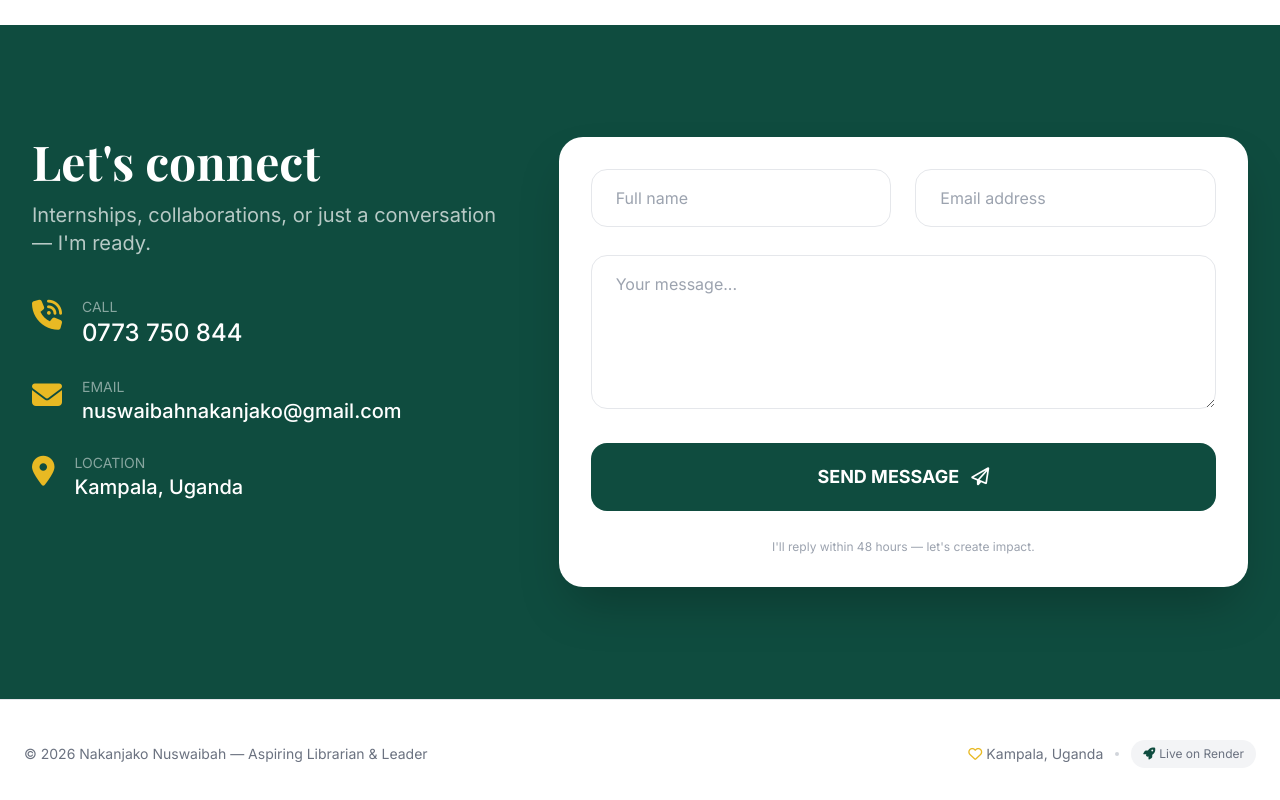
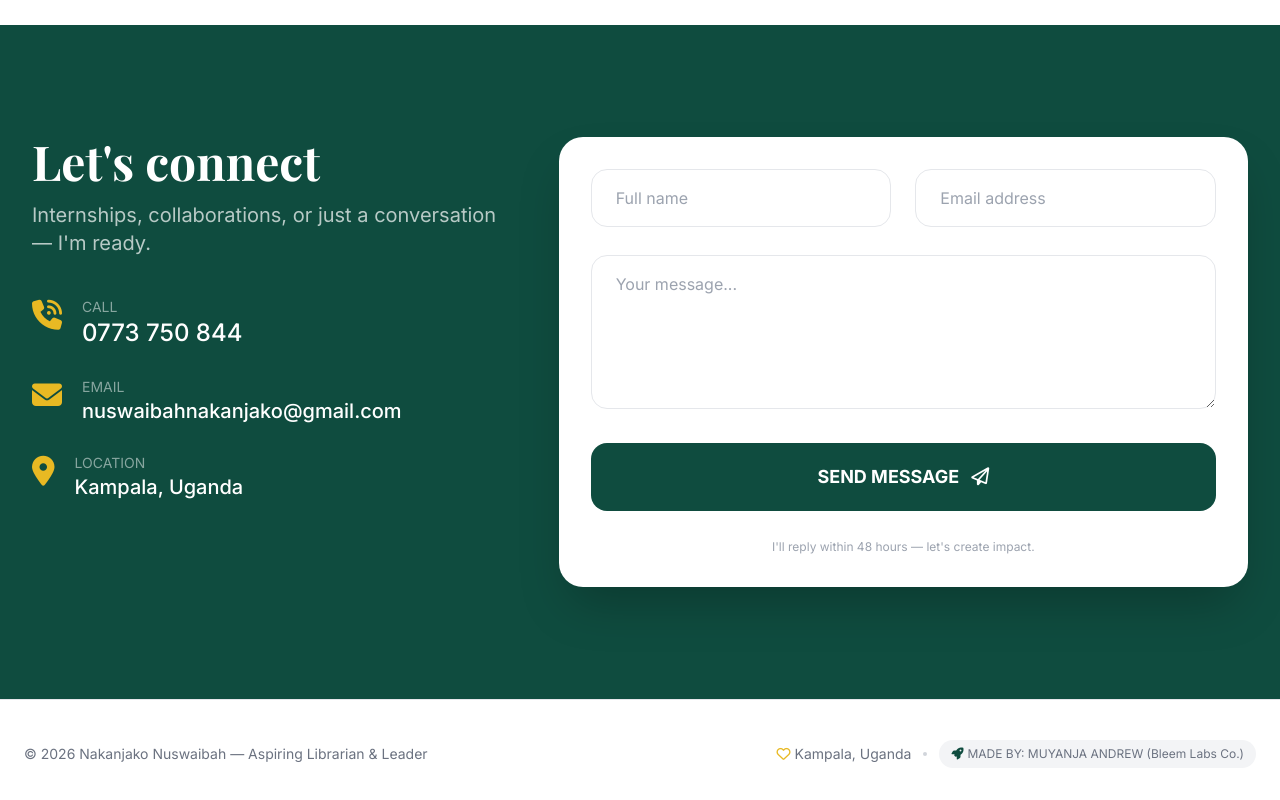
Before and after one commit to nuswaibahnakanjako-web/nuswaibah, a plain HTML site: page index.html in a window 1280 px wide. Shown: the part 4472-5272 px from the top of the page. Drawn offline with nearby package versions, Linux system fonts and the light colour scheme.

Commit message:
Add files via upload

```diff
--- a/index.html
+++ b/index.html
@@ -353,7 +353,7 @@
             <div class="flex items-center gap-3 mt-3 md:mt-0">
                 <span class="flex items-center gap-1"><i class="fa-regular fa-heart text-[#E8B923]"></i> Kampala, Uganda</span>
                 <span class="w-1 h-1 bg-gray-300 rounded-full"></span>
-                <span class="inline-flex items-center gap-1 text-xs bg-gray-100 px-3 py-1.5 rounded-full"><i class="fa-solid fa-rocket text-[#0F4C3F]"></i> Live on Render</span>
+                <span class="inline-flex items-center gap-1 text-xs bg-gray-100 px-3 py-1.5 rounded-full"><i class="fa-solid fa-rocket text-[#0F4C3F]"></i> MADE BY: MUYANJA ANDREW (Bleem Labs Co.)</span>
             </div>
         </div>
     </footer>
```
